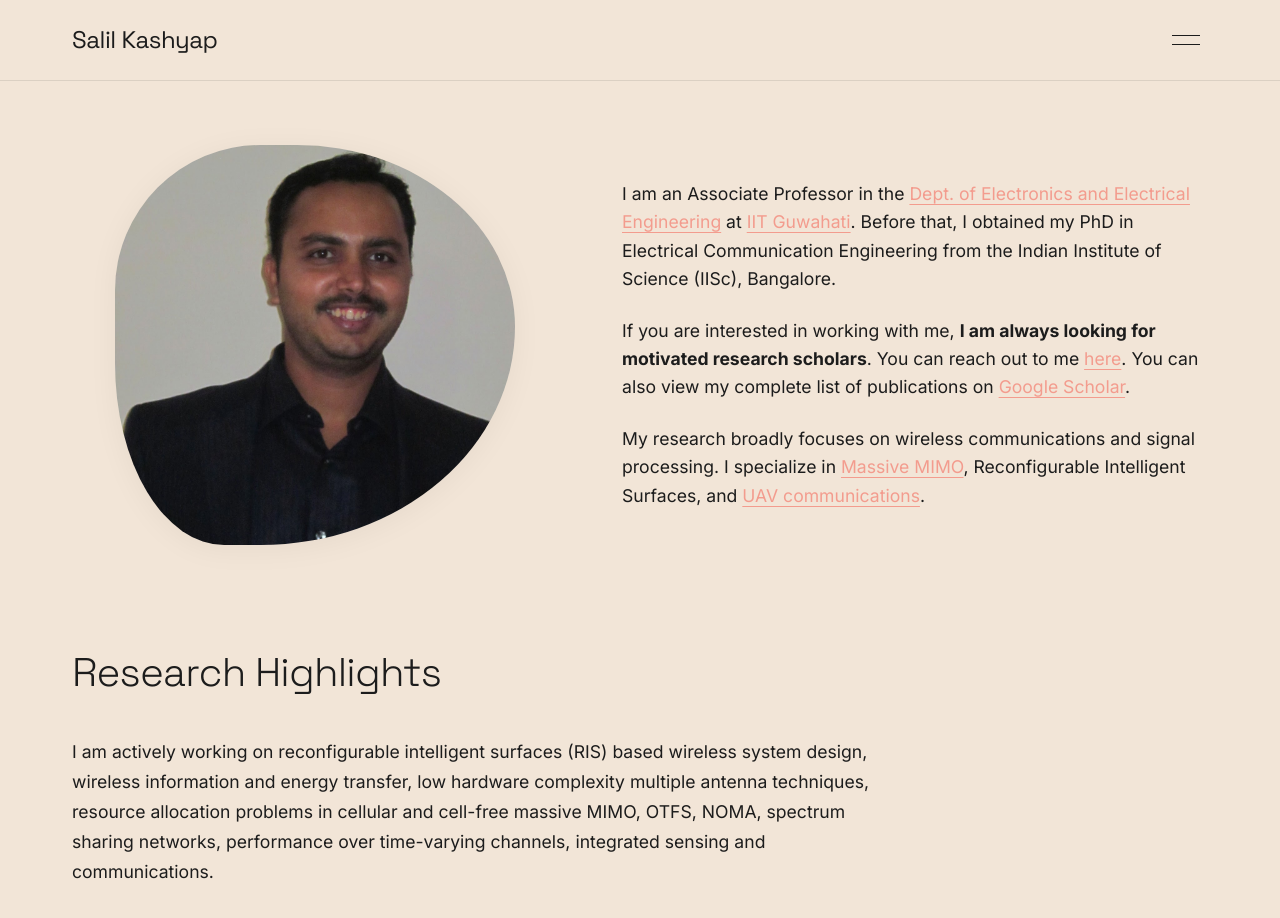
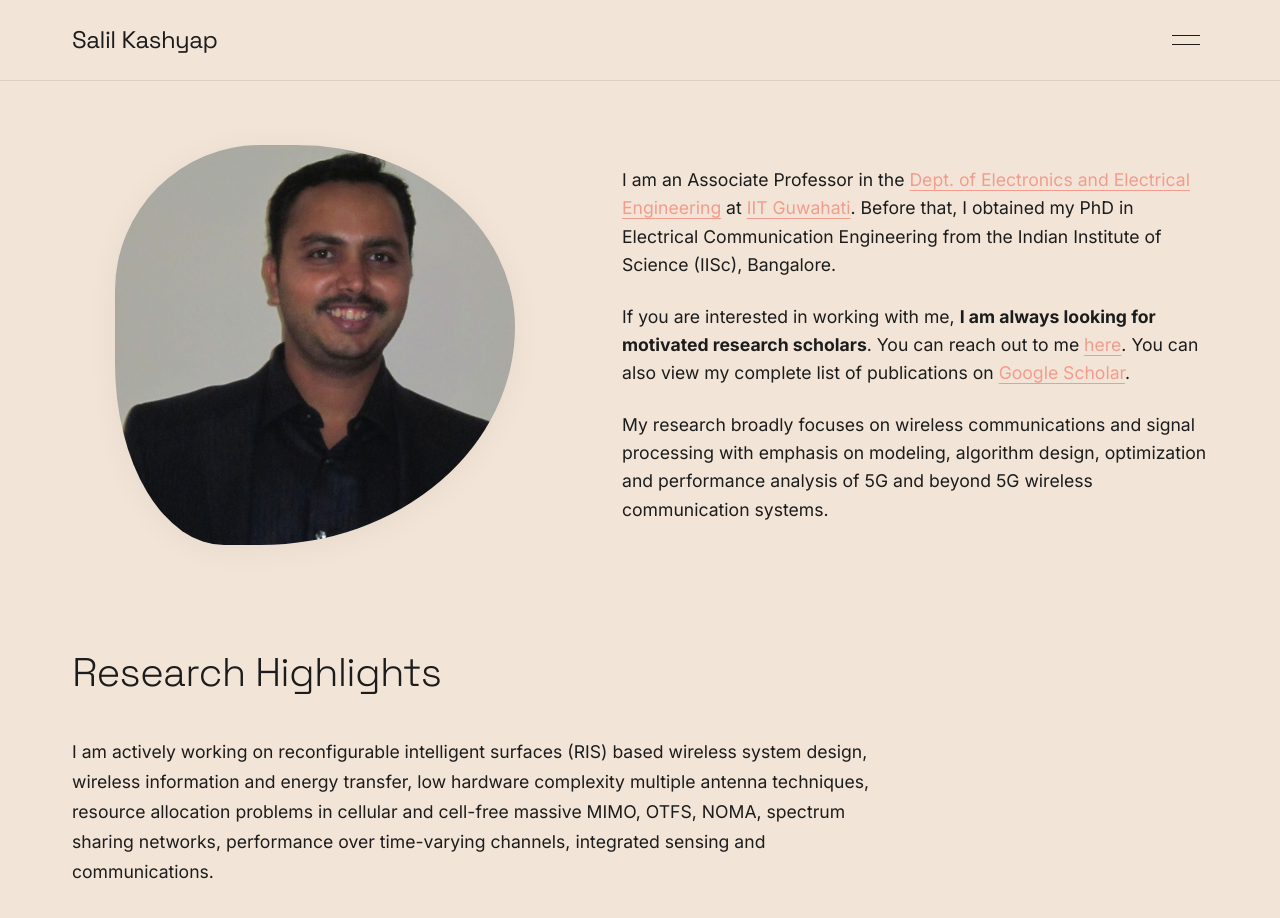
Before and after one commit to salilkashyap/salilkashyap.github.io, a Next.js app: page / in a window 1280 px wide. Shown: the top 918 px of the page. Built offline with nearby package versions, Linux system fonts and the light colour scheme.

Commit message:
Update research overview text

```diff
--- a/src/app/page.tsx
+++ b/src/app/page.tsx
@@ -42,7 +42,7 @@ export default function Home() {
               You can also view my complete list of publications on <a href="https://scholar.google.com/citations?user=NiYie-YAAAAJ&hl=en" target="_blank" rel="noreferrer" className="text-salmon">Google Scholar</a>.
             </p>
             <p>
-              My research broadly focuses on wireless communications and signal processing. I specialize in <a href="#" className="text-salmon">Massive MIMO</a>, Reconfigurable Intelligent Surfaces, and <a href="#" className="text-salmon">UAV communications</a>.
+              My research broadly focuses on wireless communications and signal processing with emphasis on modeling, algorithm design, optimization and performance analysis of 5G and beyond 5G wireless communication systems.
             </p>
           </div>
 
```
